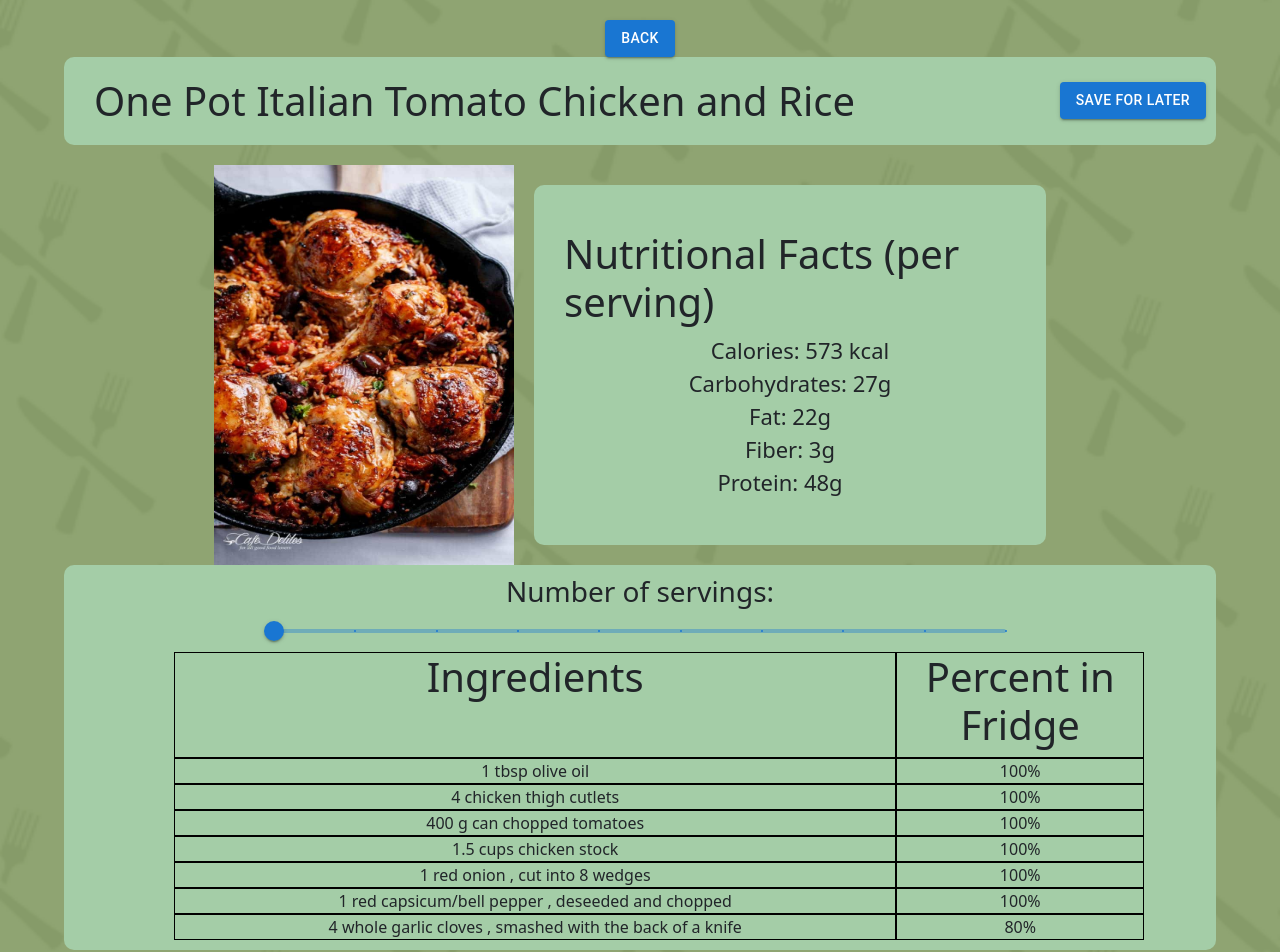
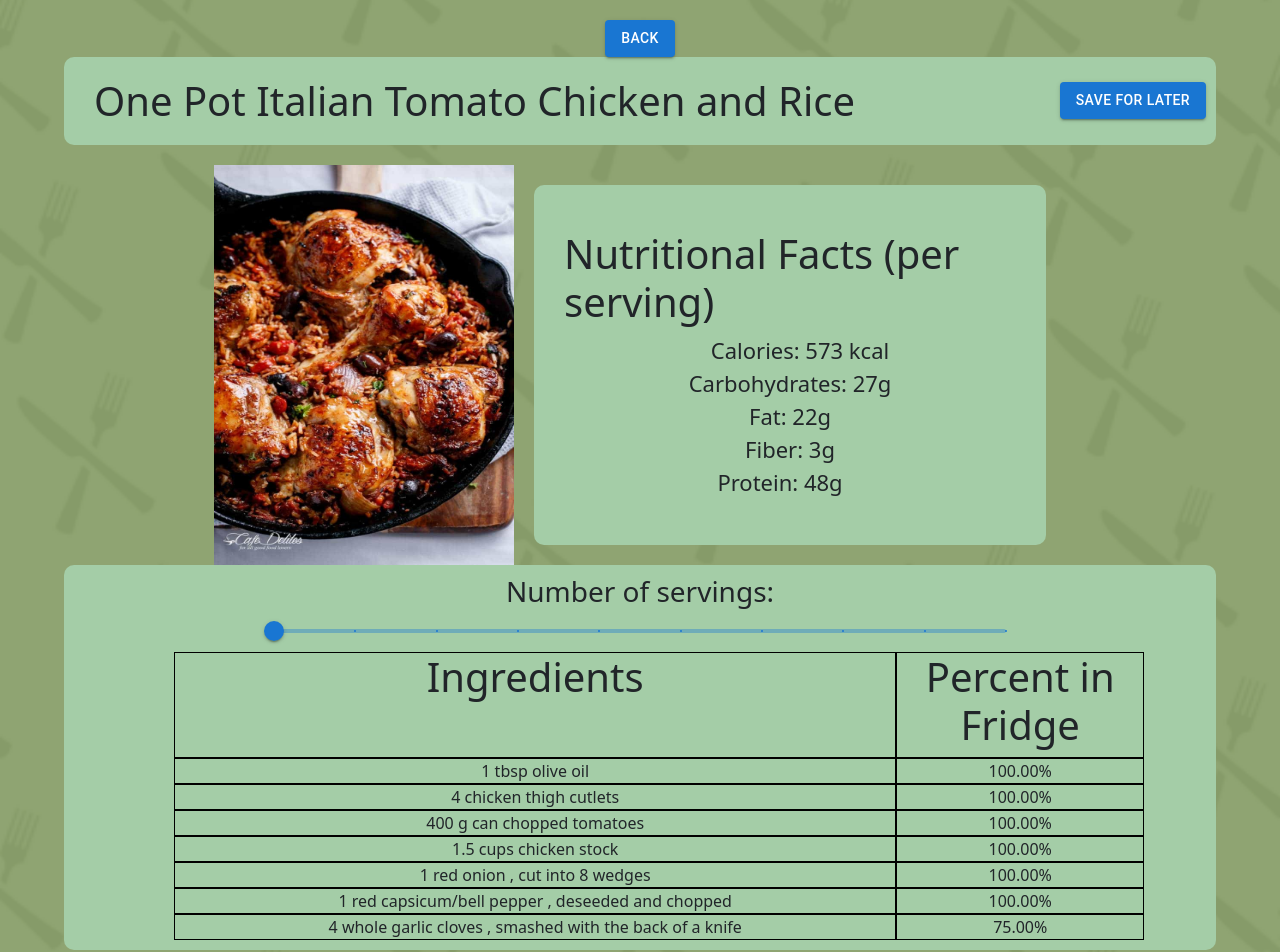
Before and after one commit to Freddydeddydoo/RecipesByRemy, a React (Create React App) app in the folder recipes-with-remy/: page / in a window 1280 px wide. Shown: the top 952 px of the page. Built offline with nearby package versions, Linux system fonts and the light colour scheme.

Commit message:
Ingredients in fridge % update

```diff
--- a/recipes-with-remy/src/Pages/profile.js
+++ b/recipes-with-remy/src/Pages/profile.js
@@ -61,8 +61,8 @@ const Profile = (props) => {
             <div className='box'>
                 <div>
                     <h2 className='text'>Expiring Soon*</h2>
-                    <p className='text'>Tomatoes, anchovies, blue cheese, bell peppers, ranch dressing,
-                        hollandaise sauce, tartar sauce, salmon, caviar</p>
+                    <p className='text'>Tomatoes (Apr 12), anchovies (Apr 15), blue cheese (Apr 10), bell peppers (Apr 10), ranch dressing (May 23),
+                        hollandaise sauce (May 27), tartar sauce (May 3), salmon (Apr 11), caviar (Jun 4)</p>
                     <span className='text'>
                         * We define "soon" as being two-thirds through the period [date of expiry]-[date packed].
                     </span>
--- a/recipes-with-remy/src/Pages/view.js
+++ b/recipes-with-remy/src/Pages/view.js
@@ -26,7 +26,6 @@ const View = (props) => {
 
     const [saveTxt, setSaveTxt] = useState('Save for Later');
 
-
     function valuetext(value) {
         return `${value}`;
     }
@@ -51,12 +50,12 @@ const View = (props) => {
         setServings(newValue);
     };
 
-    const onChangePercent = (event) => {
+    const onChangeRemove = (event) => {
         const newValue = event.target.value;
         console.log(newValue);
         setPercent(newValue);
     }
-    const onChangePercent2 = (event) => {
+    const onChangeRemove2 = (event) => {
         const newValue = event.target.value;
         console.log(newValue);
         setPercent2(newValue);
@@ -127,7 +126,7 @@ const View = (props) => {
                                     {1 * servings} tbsp olive oil
                                 </div>
                                 <div className='percentage'>
-                                    100%
+                                    {(Math.min(7 / (servings), 1) * 100).toFixed(2)}%
                                 </div>
                             </div>
                             <div className='tableLine'>
@@ -135,7 +134,7 @@ const View = (props) => {
                                     {4 * servings} chicken thigh cutlets
                                 </div>
                                 <div className='percentage'>
-                                    100%
+                                    {(Math.min(10 / (4 * servings), 1) * 100).toFixed(2)}%
                                 </div>
                             </div>
                             <div className='tableLine'>
@@ -143,7 +142,7 @@ const View = (props) => {
                                     {400 * servings} g can chopped tomatoes
                                 </div>
                                 <div className='percentage'>
-                                    100%
+                                    {(Math.min(1200 / (400 * servings), 1) * 100).toFixed(2)}%
                                 </div>
                             </div>
                             <div className='tableLine'>
@@ -151,7 +150,7 @@ const View = (props) => {
                                     {1.5 * servings} cups chicken stock
                                 </div>
                                 <div className='percentage'>
-                                    100%
+                                    {(Math.min(5 / (1.5 * servings), 1) * 100).toFixed(2)}%
                                 </div>
                             </div>
                             <div className='tableLine'>
@@ -159,7 +158,7 @@ const View = (props) => {
                                     {1 * servings} red onion , cut into {8 * servings} wedges
                                 </div>
                                 <div className='percentage'>
-                                    100%
+                                    {(Math.min(2 / (servings), 1) * 100).toFixed(2)}%
                                 </div>
                             </div>
                             <div className='tableLine'>
@@ -167,14 +166,14 @@ const View = (props) => {
                                     {1 * servings} red capsicum/bell pepper , deseeded and chopped
                                 </div>
                                 <div className='percentage'>
-                                    100%
+                                    {(Math.min(1 / (servings), 1) * 100).toFixed(2)}%
                                 </div>
                             </div><div className='tableLine'>
                                 <div className='IngrName2'>
                                     {4 * servings} whole garlic cloves , smashed with the back of a knife
                                 </div>
                                 <div className='percentage'>
-                                    80%
+                                    {(Math.min(3 / (4 * servings), 1) * 100).toFixed(2)}%
                                 </div>
                             </div>
                         </div>
@@ -231,7 +230,7 @@ const View = (props) => {
                                         defaultValue={percent}
                                         variant="filled"
                                         size="small"
-                                        onChange={onChangePercent}
+                                        onChange={onChangeRemove}
                                     />
                                 </div>
                                 <div className='equals'>
@@ -249,7 +248,7 @@ const View = (props) => {
                                         defaultValue={percent2}
                                         variant="filled"
                                         size="small"
-                                        onChange={onChangePercent2}
+                                        onChange={onChangeRemove2}
                                     />
                                 </div>
                                 <div className='equals'>
```
